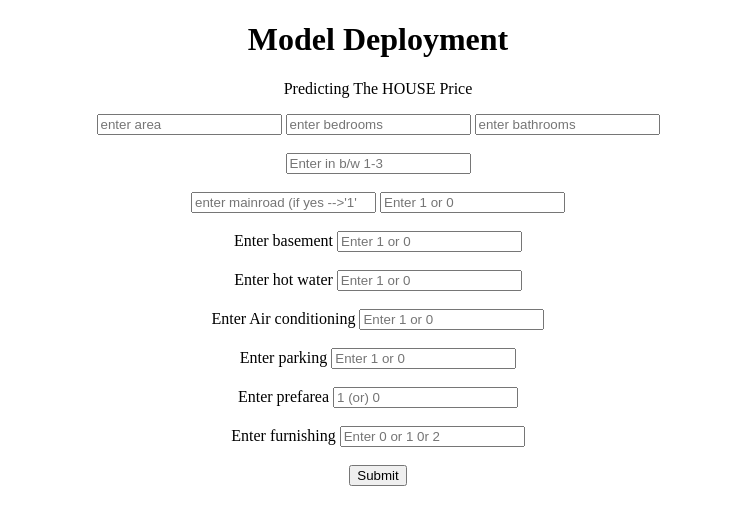
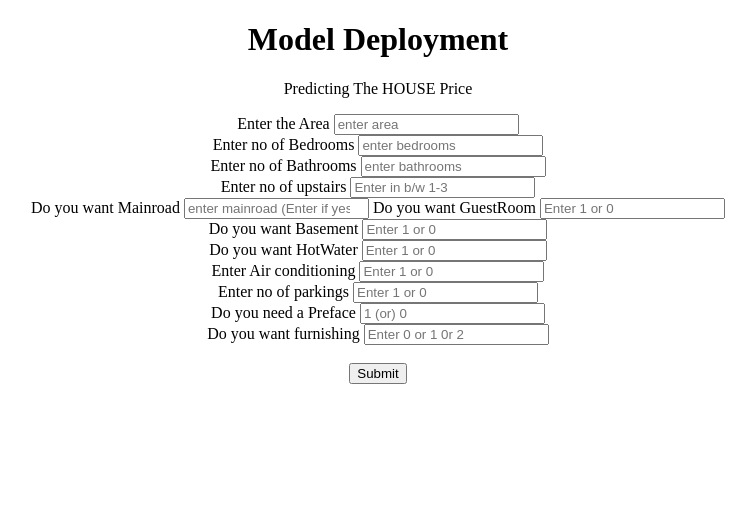
Before and after one commit to udaykiran927/ML_model_deployments, a Flask app: page / in a window 1280 px wide. Shown: the top 525 px of the page, without its empty margins (262-1018 px from the left). Run offline with Flask 2, Linux system fonts and the light colour scheme; parts of the project's set-up code (start-up, migrations or seed data) failed here and were passed over.

Commit message:
Update index.html

```diff
--- a/templates/index.html
+++ b/templates/index.html
@@ -13,25 +13,18 @@
     </p></center>
     <center>
     <form action="{{ url_for('predict')}}" method="POST">
-        <input type="number" name="ar" placeholder="enter area" required="required" />
-        <input type="number" name="bd" placeholder="enter bedrooms" required="required" />
-                <input type="number" name="bar" placeholder="enter bathrooms"><br><br>
-                <input type="number" name="sto" placeholder="Enter in b/w 1-3"><br><br>
-                <input type="number" name="mard" placeholder="enter mainroad (if yes -->'1' no --->'0'" >
-                    <input type="number" name="gst" placeholder="Enter 1 or 0"><br><br>
-        Enter basement
-                    <input type="number" name="bst" placeholder="Enter 1 or 0"><br><br>
-        Enter hot water
-                    <input type="number" name="ht" placeholder="Enter 1 or 0"><br><br>
-        Enter Air conditioning
-                        <input type="number" name="air" placeholder="Enter 1 or 0"><br><br>
-        Enter parking
-                        <input type="number" name="prk" placeholder="Enter 1 or 0 "><br><br>
-        Enter prefarea
-                        <input type="number" name="pref" placeholder="1 (or) 0"><br><br>
-        Enter furnishing
-                            <input type="number" name="furn" placeholder="Enter 0 or 1 0r 2"><br><br>
-
+        Enter the Area <input type="number" name="ar" placeholder="enter area" required="required" /><br>
+        Enter no of Bedrooms <input type="number" name="bd" placeholder="enter bedrooms" required="required" /><br>
+        Enter no of Bathrooms <input type="number" name="bar" placeholder="enter bathrooms"><br>
+        Enter no of upstairs <input type="number" name="sto" placeholder="Enter in b/w 1-3"><br>
+        Do you want Mainroad <input type="number" name="mard" placeholder="enter mainroad (Enter if yes -->'1' no --->'0'" >
+        Do you want GuestRoom <input type="number" name="gst" placeholder="Enter 1 or 0"><br>
+        Do you want Basement <input type="number" name="bst" placeholder="Enter 1 or 0"><br>
+        Do you want HotWater <input type="number" name="ht" placeholder="Enter 1 or 0"><br>
+        Enter Air conditioning <input type="number" name="air" placeholder="Enter 1 or 0"><br>
+        Enter no of parkings <input type="number" name="prk" placeholder="Enter 1 or 0 "><br>
+        Do you need a Preface <input type="number" name="pref" placeholder="1 (or) 0"><br>
+        Do you want furnishing <input type="number" name="furn" placeholder="Enter 0 or 1 0r 2"><br><br>
         <input type="submit">
     </form></center>
     <center>{{ house_price }}</center>
```
